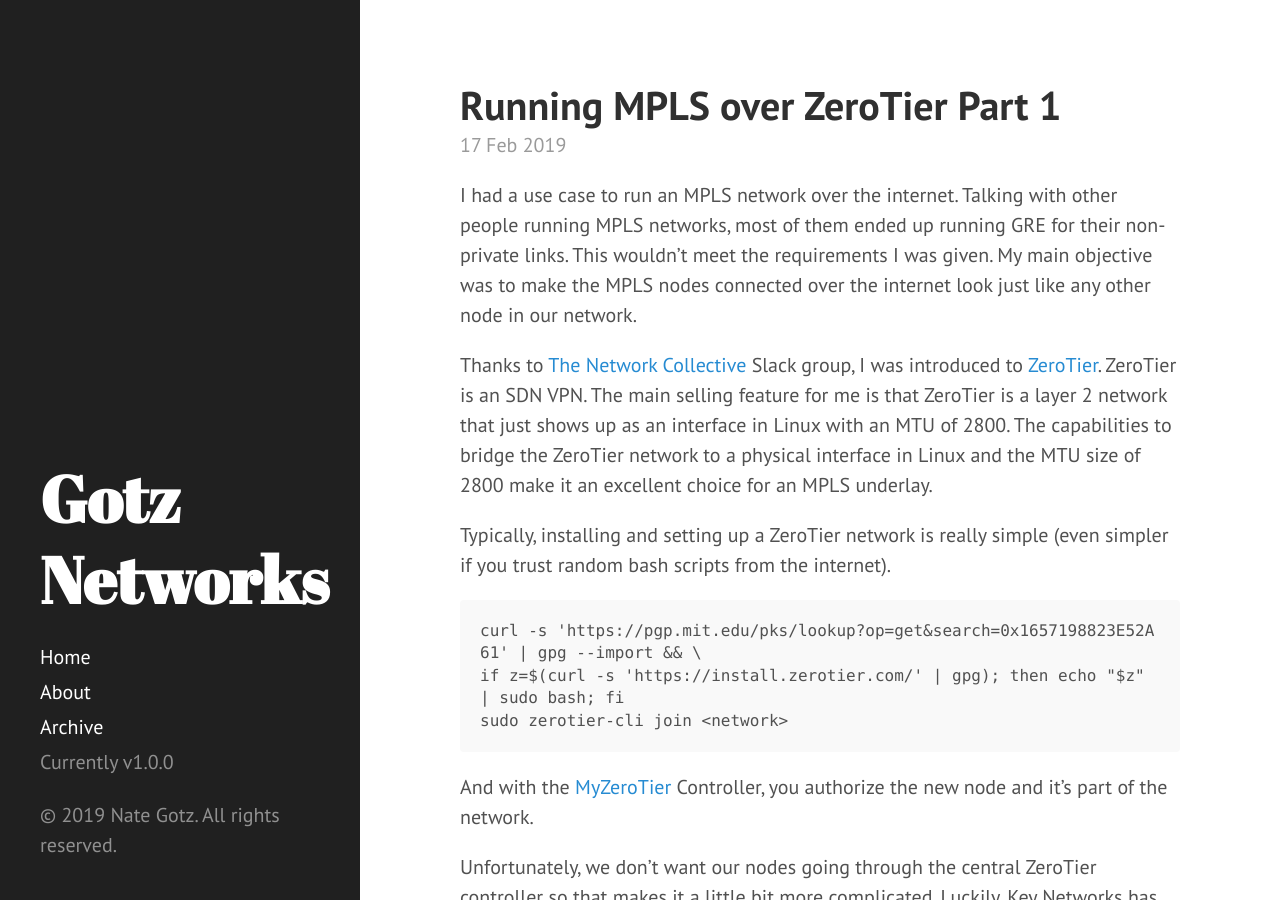
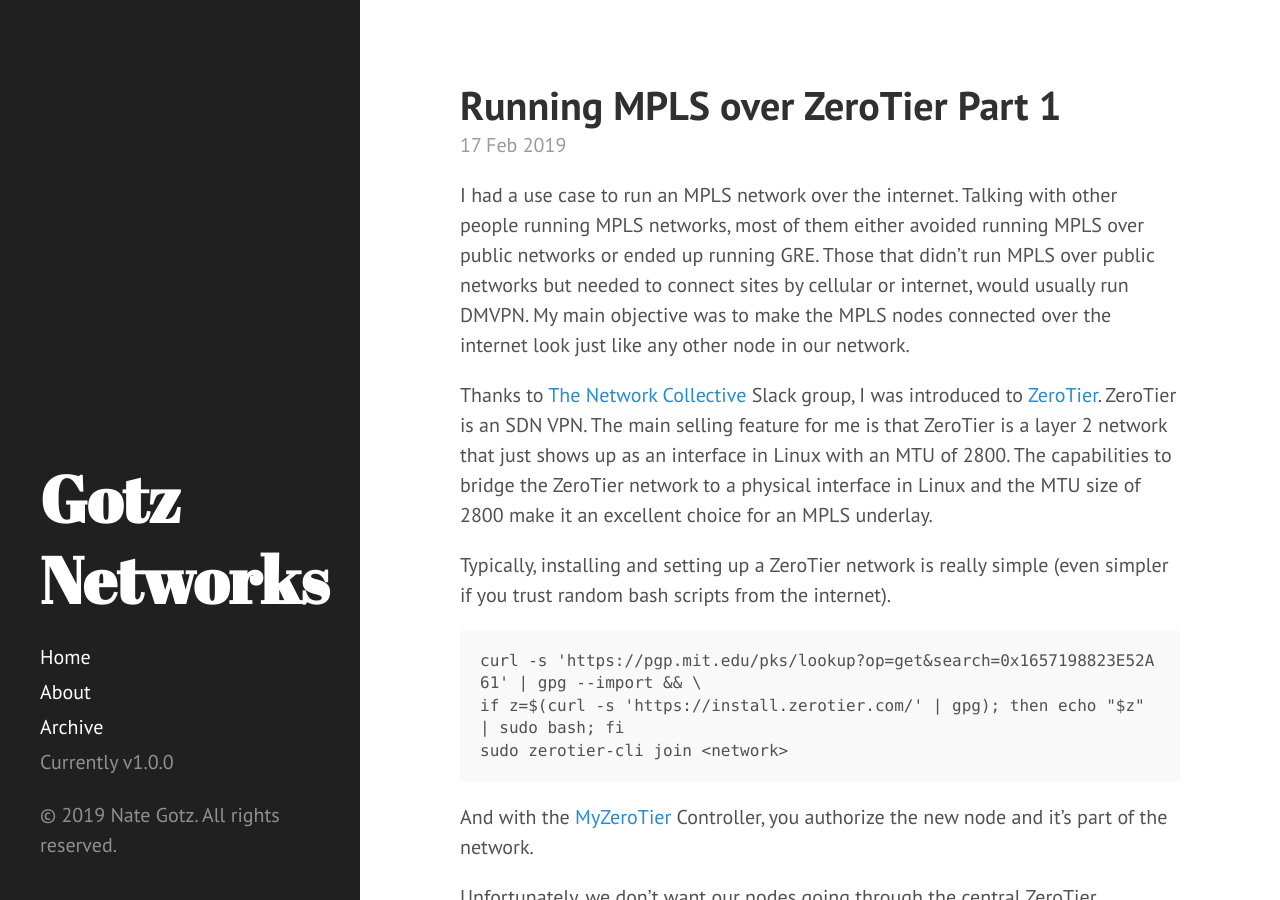
Before and after one commit to nlgotz/nlgotz.github.com, a Jekyll site: the page built from _posts/2019-02-17-mpls-over-zerotier-pt-1.md, in a window 1280 px wide and 900 px high. Built offline with Jekyll 4.4.1, drawn with Linux system fonts in a browser that asks for light colours; comment, search, counter and statistics services are not loaded.

Commit message:
Update 2019-02-17-mpls-over-zerotier-pt-1.md

```diff
--- a/_posts/2019-02-17-mpls-over-zerotier-pt-1.md
+++ b/_posts/2019-02-17-mpls-over-zerotier-pt-1.md
@@ -4,7 +4,7 @@ title: Running MPLS over ZeroTier Part 1
 comments: True
 ---
 
-I had a use case to run an MPLS network over the internet. Talking with other people running MPLS networks, most of them ended up running GRE for their non-private links. This wouldn't meet the requirements I was given. My main objective was to make the MPLS nodes connected over the internet look just like any other node in our network.
+I had a use case to run an MPLS network over the internet. Talking with other people running MPLS networks, most of them either avoided running MPLS over public networks or ended up running GRE. Those that didn't run MPLS over public networks but needed to connect sites by cellular or internet, would usually run DMVPN. My main objective was to make the MPLS nodes connected over the internet look just like any other node in our network.
 
 Thanks to [The Network Collective](https://thenetworkcollective.com/) Slack group, I was introduced to [ZeroTier](http://zerotier.com/). ZeroTier is an SDN VPN. The main selling feature for me is that ZeroTier is a layer 2 network that just shows up as an interface in Linux with an MTU of 2800. The capabilities to bridge the ZeroTier network to a physical interface in Linux and the MTU size of 2800 make it an excellent choice for an MPLS underlay.
 
```
